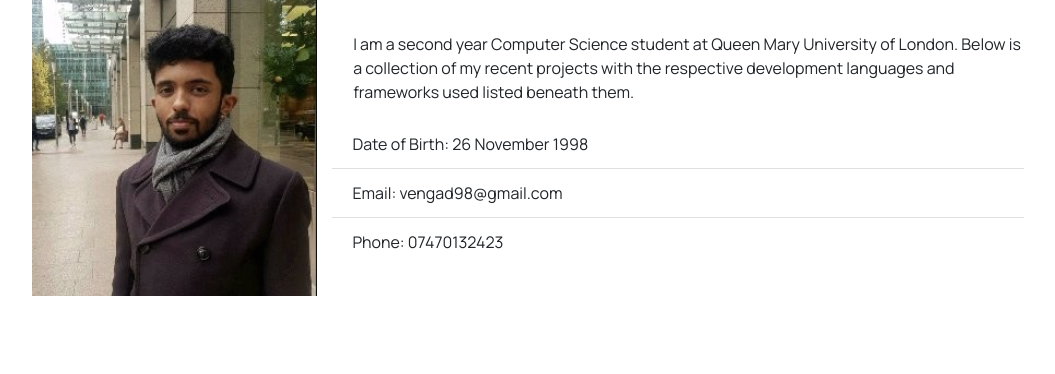
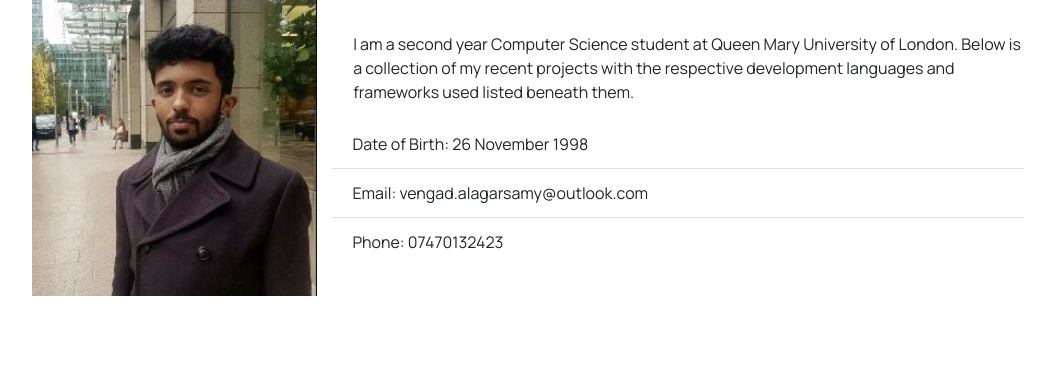
Before and after one commit to vengadalagarsamy/django-Portfolio, a Django app: page / in a window 1280 px wide. Shown: the part 281-655 px from the top of the page, without its empty margins (112-1167 px from the left). Run offline with Django 3.2, Linux system fonts and the light colour scheme; data comes from the database, SQL or seed files in the repository; some libraries are stand-ins or nearby versions.

Commit message:
homepage edits

```diff
--- a/portfolio/templates/portfolio/base.html
+++ b/portfolio/templates/portfolio/base.html
@@ -25,7 +25,7 @@
         <div class="collapse navbar-collapse text-center" id="navbarNav">
           <ul class="navbar-nav ml-auto nav_links">
             <li>
-              <a class="nav-link" href="https://github.com/vengad98" target="_blank">GitHub</a>
+              <a class="nav-link" href="https://github.com/vengadalagarsamy" target="_blank">GitHub</a>
             </li>
             <li>
               <a class="nav-link" href="https://uk.linkedin.com/in/vengad-alagarsamy-188096171" target="_blank">LinkedIn</a>
--- a/portfolio/templates/portfolio/home.html
+++ b/portfolio/templates/portfolio/home.html
@@ -32,7 +32,7 @@
             beneath them.</p>
             <ul class="list-group list-group-flush">
               <li class="list-group-item"><span>Date of Birth:</span> 26 November 1998</li>
-              <li class="list-group-item"><span>Email:</span> vengad98@gmail.com</li>
+              <li class="list-group-item"><span>Email:</span> vengad.alagarsamy@outlook.com</li>
               <li class="list-group-item"><span>Phone:</span> 07470132423</li>
             </ul>
           </section>
```
